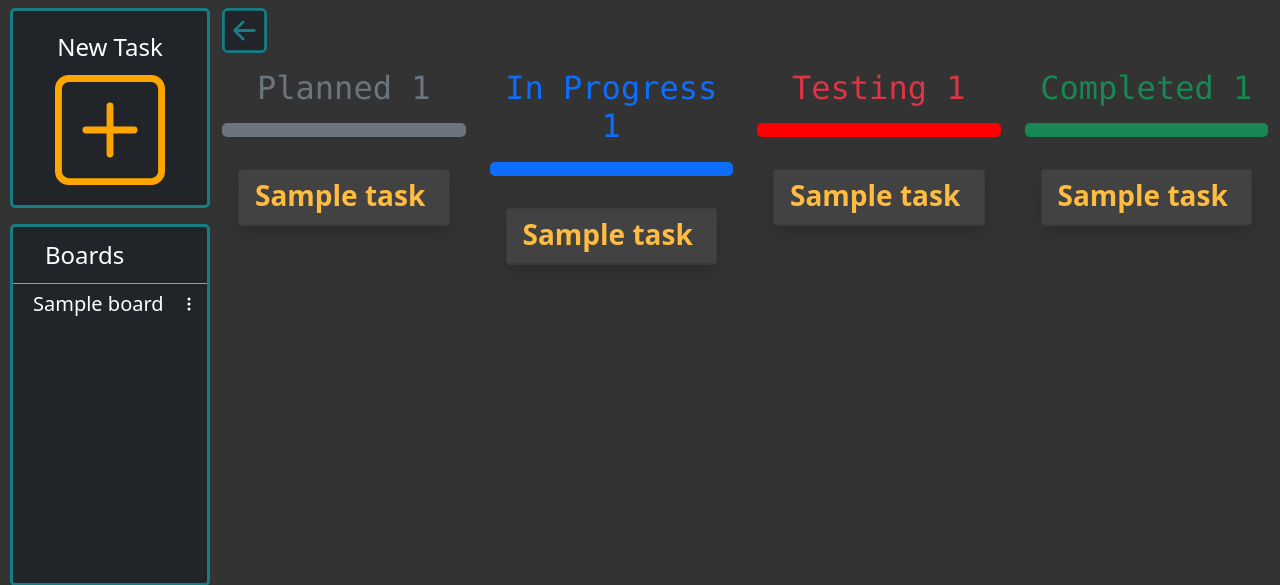
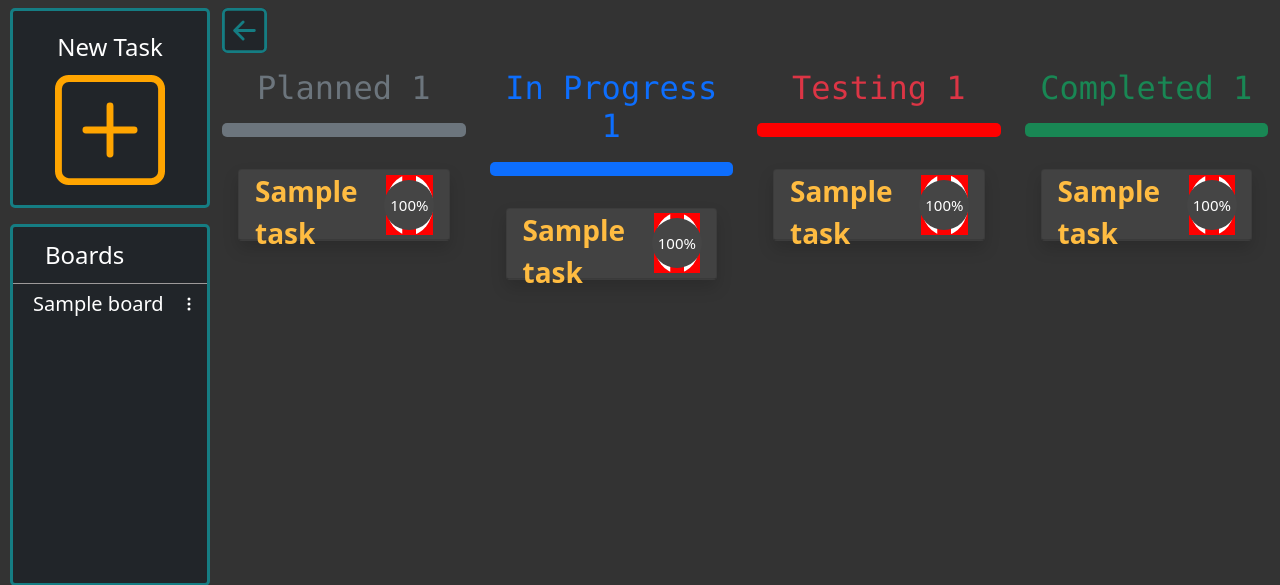
Before and after one commit to reeson46/Planner, a Django app: template templates/dashboard/dashboard.html in a window 1280 px wide. Shown: the top 585 px of the page. Run offline with Django 3.2, Linux system fonts and the light colour scheme; the template is opened without the code that fills it: most values are stand-ins (such as "Sample title", 1, 10 or a date in 2020).

Commit message:
stared on progress bar

```diff
--- a/static/dashboard/sidebar/js/sidebar.js
+++ b/static/dashboard/sidebar/js/sidebar.js
@@ -103,8 +103,12 @@ $(document).ready(function () {
       datatype: 'json',
 
       success: function (json) {
-        $(".reload-board").load(" .reload-board > *");
 
+
+        task_ids = json.task_ids
+        completed_subtasks = json.completed_subtasks
+        setSubtasksProgressBar(task_ids, completed_subtasks);
+        //$(".reload-board").load(location.href + " .reload-board>*", "");
       },
 
       error: function (xhr, errmsg, err) {
--- a/static/main/js/main.js
+++ b/static/main/js/main.js
@@ -13,6 +13,7 @@ function getCookie(name) {
   }
   return cookieValue;
 }
+
 
 function sidebarCategory(category, total_tasks_per_category, i) {
 
@@ -158,7 +159,7 @@ function ajaxBoardManager(action, id, entered_name) {
         $('.board-item[value="' + json.active_board_id + '"]').addClass('item-selected');
 
         // Reload the board
-        $(".reload-board").load(" .reload-board > *");
+        $(".reload-board").load(location.href + " .reload-board>*", "");
 
       }
 
@@ -177,7 +178,7 @@ function ajaxBoardManager(action, id, entered_name) {
         $('.board-item[value="' + json.active_board_id + '"]').addClass('item-selected');
 
         // Reload the board
-        $(".reload-board").load(" .reload-board > *");
+        $(".reload-board").load(location.href + " .reload-board>*", "");
       }
 
 
--- a/static/task/css/task.css
+++ b/static/task/css/task.css
@@ -1,4 +1,12 @@
 /* Task Card */
+.task-card-header-wrapper {
+    height: 70px;
+}
+
+.task-card-header {
+    height: 100%;
+}
+
 .task-col {
     overflow-y: scroll;
     height: 85vh;
@@ -29,76 +37,78 @@
     margin-bottom: 0;
 }
 
-#edit-task{
+#edit-task {
     background-color: #ced027;
 }
 
-#edit-task:hover{
+#edit-task:hover {
     background-color: #adaf1e;
 }
 
-#edit-task:focus{
+#edit-task:focus {
     box-shadow: none;
 }
 
-#edit-task:active{
- transform: scale(0.95);
+#edit-task:active {
+    transform: scale(0.95);
 }
 
-.custom-subtask-checkbox{
+.custom-subtask-checkbox {
     background-color: #e3e3e3;
 }
 
-.custom-subtask-checkbox:checked{
+.custom-subtask-checkbox:checked {
     background-color: #00A62F;
     border-color: #00A62F;
 }
 
-.custom-subtask-checkbox:focus{
+.custom-subtask-checkbox:focus {
     box-shadow: none;
 }
 
 
 .task-description-text,
-.task-subtask-text{
+.task-subtask-text {
     color: orange;
 }
 
-.task-title-text{
+.task-title-text {
     color: #ffbc41;
     font-weight: bold;
+    margin: auto 0;
+    margin-left: 1rem;
 }
 
-.card-subtask{
+.card-subtask {
     padding-right: 10px;
 }
 
-.task-status-button:focus{
+.task-status-button:focus {
     box-shadow: none;
 }
 
-.task-status-button{
+.task-status-button {
     background-color: cadetblue;
 }
 
-.dropdown-menu-taskcard{
+.dropdown-menu-taskcard {
     min-width: 100px;
     border: 1px solid lightblue;
     padding-top: 0;
     padding-bottom: 0;
 }
 
-.taskcard-status{
+.taskcard-status {
     color: white;
     padding: 3px;
 }
 
-.taskcard-status:hover{
+.taskcard-status:hover {
     background-color: #343a41;
     cursor: pointer;
 }
 
-.current-status{
+.current-status {
     background-color: #464e57;
 }
 
@@ -128,17 +138,17 @@
     width: 700px;
     position: absolute;
     left: calc(50% - 350px);
-    z-index: 1;
+    z-index: 15;
     top: -835px;
     opacity: 0;
     transition: 0.5s;
 }
 
-#new-task-wrapper{
+#new-task-wrapper {
     height: 800px;
 }
 
-#individual-subtask{
+#individual-subtask {
     height: 200px;
     overflow: auto;
 }
@@ -148,11 +158,11 @@
     opacity: 1;
 }
 
-#create-task:focus{
+#create-task:focus {
     box-shadow: none;
 }
 
-#create-task:active{
+#create-task:active {
     transform: scale(0.95);
 }
 
@@ -168,6 +178,7 @@
 #cancel-task:hover {
     background-color: #ad7101;
 }
+
 #cancel-task:active {
     transform: scale(0.95);
 }
@@ -186,32 +197,91 @@
     border: 1px orange solid;
 }
 
-.taskForm-bottom-section{
+.taskForm-bottom-section {
     height: 80px;
 }
 
-#delete-task{
+#delete-task {
     background-color: red;
     color: black;
 }
 
-#delete-task:hover{
+#delete-task:hover {
     background-color: rgb(255, 116, 116);
 }
 
-#delete-task:focus{
+#delete-task:focus {
     box-shadow: none;
 }
 
-#delete-task:active{
+#delete-task:active {
     transform: scale(0.9);
 }
 
-/* Task delete window */
-.task-delete-window{
-    width: fit-content;
-    height: 195px;
-    background-color: #454545;
-    border: 2px solid orange;
-    white-space: nowrap;
+/* Subtask progress bar */
+.subtask-circular-progress {
+    position: relative;
+    margin: auto 0;
+    margin-right: 1rem;
+    height: 60px;
+    width: 60px;
+    background-color: red;
 }
+
+.subtask-circular-progress .inner {
+    position: absolute;
+    z-index: 6;
+    top: 50%;
+    left: 50%;
+    height: 50px;
+    width: 50px;
+    margin: -25px 0 0 -25px;
+    border-radius: 100%;
+    background: #454545;
+}
+
+.subtask-circular-progress .number {
+    position: absolute;
+    top: 50%;
+    left: 50%;
+    transform: translate(-50%, -50%);
+    z-index: 10;
+    font-size: 15px;
+    font-weight: 500;
+    color: white;
+}
+
+.subtask-circular-progress .bar {
+    position: absolute;
+    height: 100%;
+    width: 100%;
+    background: #fff;
+    -webkit-border-radius: 100%;
+    border-radius: 100%;
+    clip: rect(0px, 60px, 60px, 30px);
+}
+
+.circle .bar .sub-progress {
+    position: absolute;
+    height: 100%;
+    width: 100%;
+    -webkit-border-radius: 100%;
+    border-radius: 100%;
+    clip: rect(0px, 30px, 60px, 0px);
+    background: #4158d0;
+}
+
+.circle .left .sub-progress {
+    transform: rotate(0deg);
+}
+
+
+.circle .right {
+    transform: rotate(180deg);
+    z-index: 3;
+
+}
+
+.circle .right .sub-progress {
+    transform: rotate(0deg);
+}
--- a/static/task/js/task_card.js
+++ b/static/task/js/task_card.js
@@ -1,7 +1,82 @@
+function updateSubtaskProgressBar(subs_completed, total_subs, task_id) {
+  rot_left = 0;
+  rot_right = 0;
+  var left_side = $(".sub-progress-bar" + task_id + " .circle .left .sub-progress");
+  var right_side = $(".sub-progress-bar" + task_id + " .circle .right .sub-progress");
+
+  progress = subs_completed / total_subs * 360;
+
+  if (progress <= 180) {
+
+    rot_left = progress
+    rot_right -= rot_right
+
+  } else {
+
+    rest_left = 180 - rot_left
+    rot_left += rest_left
+    rot_right = progress - 180
+
+  }
+
+  left_side.css({
+    'transform': 'rotate(' + rot_left + 'deg)'
+  });
+  right_side.css({
+    'transform': 'rotate(' + rot_right + 'deg)'
+  });
+
+}
+
+function initialUpdateSubtaskProgressBar(subs_completed, total_subs, task_id) {
+
+  var left_side = $(".sub-progress-bar" + task_id + " .circle .left .sub-progress");
+  var right_side = $(".sub-progress-bar" + task_id + " .circle .right .sub-progress");
+
+  progress = subs_completed / total_subs * 360;
+
+  if (progress <= 180) {
+
+    rot_left = progress
+    rot_right = 0
+
+  } else {
+
+    rot_left = 180
+    rot_right = progress - 180
+  }
+
+  left_side.css({
+    'transform': 'rotate(' + rot_left + 'deg)'
+  });
+  right_side.css({
+    'transform': 'rotate(' + rot_right + 'deg)'
+  });
+
+}
+
+function setSubtasksProgressBar(task_ids, completed_subtasks) {
+
+  task_ids.forEach((id, i) => {
+
+    sub_progress = $('.sub-progress-bar' + id)
+    sub_progress.data('completed', completed_subtasks[i])
+
+    total_subs = sub_progress.data('totalsubs')
+    initialUpdateSubtaskProgressBar(completed_subtasks[i], total_subs, id)
+
+  })
+}
+
 var edittask_toggle;
 var is_taskFormDisplayed;
 
 $(document).ready(function () {
+
+
+  var task_ids = JSON.parse(TASK_IDS)
+  var completed_subtasks = JSON.parse(COMPLETED_SUBTASKS)
+  setSubtasksProgressBar(task_ids, completed_subtasks);
 
   // enable the task card's "edit" button
   edittask_toggle = true;
@@ -81,15 +156,32 @@ $(document).ready(function () {
     }
   });
 
+
   // ### Subtask checkbox ###
   // posting the checkbox state
   $('.custom-subtask-checkbox').change(function () {
 
+    // get the data
+    task_id = $(this).data('taskid')
+    sub_progress = $('.sub-progress-bar' + task_id)
+    total_subs = sub_progress.data('totalsubs')
+    subs_completed = sub_progress.data('completed')
+
+
     if ($(this).is(':checked')) {
       is_complete = true
+
+      subs_completed += 1;
+      sub_progress.data('completed', subs_completed)
+
     } else {
       is_complete = false
+
+      subs_completed -= 1;
+      sub_progress.data('completed', subs_completed)
     }
+
+    updateSubtaskProgressBar(subs_completed, total_subs, task_id)
 
     subtask_id = $(this).data('subtaskid')
 
@@ -146,7 +238,11 @@ $(document).ready(function () {
       });
     }
   });
+
 });
+
+
+
 
 // Close the new/edit task on pressing ESC
 // this should only be possible if "new/edit" task window is open AND
--- a/static/task/js/task_form.js
+++ b/static/task/js/task_form.js
@@ -269,7 +269,7 @@ $(document).ready(function () {
 
       success: function (json) {
 
-        $(".reload-board").load(" .reload-board > *");
+        $(".reload-board").load(location.href + " .reload-board>*", "");
 
         resetTaskFormFields();
 
--- a/templates/dashboard/board.html
+++ b/templates/dashboard/board.html
@@ -55,4 +55,9 @@
     </div>
   </div>
 </div>
-  <script src="{% static 'task/js/task_card.js' %}"></script>
+
+<script>
+  var COMPLETED_SUBTASKS = '{{ completed_subtasks }}';
+  var TASK_IDS = '{{ task_ids }}';
+</script>
+<script src="{% static 'task/js/task_card.js' %}" data-rel-js></script>
--- a/templates/dashboard/task/task_card.html
+++ b/templates/dashboard/task/task_card.html
@@ -1,9 +1,22 @@
 <div class="card text-white task shadow" id="panelsStayOpen-heading{{ task.id }}">
-  <div class="card-header task-extend" data-index="{{ task.id }}" value="{{task.extend_state}}"
-    data-bs-toggle="collapse" data-bs-target="#panelsStayOpen-collapse{{ task.id }}" aria-expanded="true"
-    aria-controls="panelsStayOpen-collapse{{ task.id }}">
-
-    <div class="card-subtitle fs-3 task-title-text">{{ task.name }}</div>
+  <div class="card-header task-card-header-wrapper task-extend p-0" data-index="{{ task.id }}"
+    value="{{task.extend_state}}" data-bs-toggle="collapse" data-bs-target="#panelsStayOpen-collapse{{ task.id }}"
+    aria-expanded="true" aria-controls="panelsStayOpen-collapse{{ task.id }}">
+    <div class="d-flex justify-content-between task-card-header">
+      <div class="card-subtitle fs-3 task-title-text">{{ task.name }}</div>
+      <div class="subtask-circular-progress sub-progress-bar{{task.id}}" data-taskid="{{task.id}}" data-totalsubs="{{task.subtask.all|length}}" data-completed="">
+        <div class="inner"></div>
+        <div class="number">100%</div>
+        <div class="circle">
+          <div class="bar left">
+            <div class="sub-progress"></div>
+          </div>
+          <div class="bar right">
+            <div class="sub-progress"></div>
+          </div>
+        </div>
+      </div>
+    </div>
 
   </div>
   <div id="panelsStayOpen-collapse{{ task.id }}"
@@ -22,7 +35,7 @@
       <span class="d-flex justify-content-between mb-3">
         <li class="card-subtitle card-subtask">{{ subtask.name }}</li>
         <div class="checkbox-div">
-          <input type="checkbox" class="form-check-input custom-subtask-checkbox m-0" data-subtaskid="{{ subtask.id }}"
+          <input type="checkbox" class="form-check-input custom-subtask-checkbox m-0" data-subtaskid="{{ subtask.id }}" data-taskid="{{task.id}}"
             {% if subtask.is_complete %}checked{% endif %}>
         </div>
       </span>
@@ -40,17 +53,18 @@
         </div>
         <div class="">
           <div class="dropdown">
-            <button data-display="static" class="btn dropdown-toggle task-status-button" type="button" id="dropdownMenuButton{{ task.id }}"
-              data-bs-toggle="dropdown" aria-expanded="false">
+            <button data-display="static" class="btn dropdown-toggle task-status-button" type="button"
+              id="dropdownMenuButton{{ task.id }}" data-bs-toggle="dropdown" aria-expanded="false">
               Move to
             </button>
             <ul class="dropdown-menu dropdown-menu-taskcard bg-dark" aria-labelledby="dropdownMenuButton{{ task.id }}">
               {% for status in statuses %}
-                {% if task.status == status %}
-                  <li class="taskcard-status current-status" data-status="{{ status }}" data-taskid="{{ task.id }}">{{ status }}</li>
-                {% else %}
-                  <li class="taskcard-status" data-status="" data-taskid="{{ task.id }}">{{ status }}</li>
-                {% endif %}
+              {% if task.status == status %}
+              <li class="taskcard-status current-status" data-status="{{ status }}" data-taskid="{{ task.id }}">
+                {{ status }}</li>
+              {% else %}
+              <li class="taskcard-status" data-status="" data-taskid="{{ task.id }}">{{ status }}</li>
+              {% endif %}
               {% endfor %}
             </ul>
           </div>
```
Also changed, not shown: planner/apps/dashboard/views.py (+24 -5 lines), planner/apps/task/task.py (added, +22 -0 lines).
